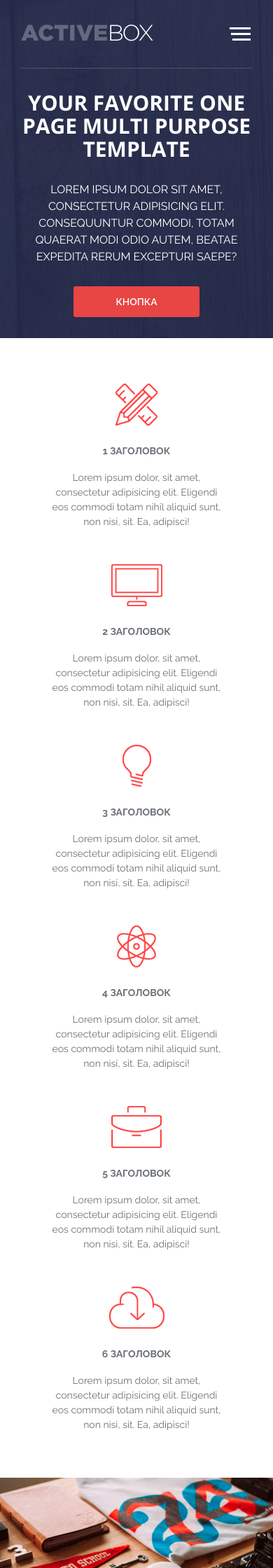
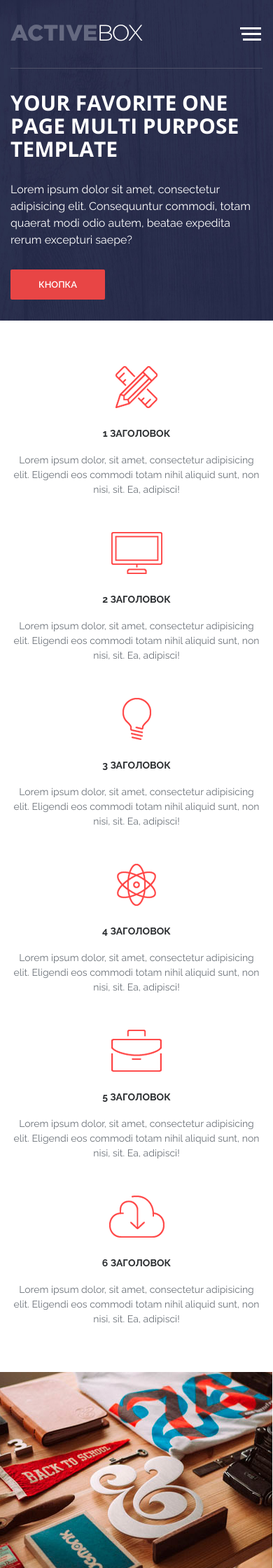
Before and after one commit to Nikita-Kalinkin/Nikita-Kalinkin.github.io, a PHP site: page / in a window 390 px wide. Shown: the top 2240 px of the page at 70% size. Run offline with PHP 8.4, Linux system fonts and the light colour scheme.

Commit message:
Add files via upload

```diff
--- a/ActiveBox/css/style.css
+++ b/ActiveBox/css/style.css
@@ -1,42 +1,41 @@
 body {
-     margin: 0; /* Отступы*/
+    margin: 0;
 
-     font-family: 'Raleway', sans-serif; /*Тип Шрифта*/
-     font-size: 14px; /*Размер Шрифта*/
-     color: #6c7279; /*Цвет Шрифта*/
+    font-family: 'Raleway', sans-serif;
+    font-size: 14px;
+    color: #6c7279;
+    -webkit-font-smoothing: antialiased;
 
-     background-color:  white;
-     -webkit-font-smoothing: antialiased;
+    background-color: #fff;
 }
 
 *,
-*,:before
-*,:after {
-     box-sizing: border-box; /*Границы*/
+*:before,
+*:after {
+    box-sizing: border-box;
 }
 
-h1,h2,h3,h4,h5,h6 {
+h1, h2, h3, h4, h5, h6 {
     margin: 0;
 }
 
 p {
-	margin: 0 0 10px ;
+    margin: 0 0 10px;
 }
 
 
 /* Container
 ===================*/
 .container {
-    /*width: 100%;  ======Ширина сайта===========*/
-    max-width: 1200px; /*======Мах Ширина сайта===========*/
+    width: 100%;
+    max-width: 1200px;
     margin: 0 auto;
-    padding: 0 30px;
+    padding: 0 15px;
+}
 
 
-}
-
-/*======header шапка сайта
-===========*/
+/* Header
+===================*/
 
 .header {
     width: 100%;
@@ -103,142 +110,142 @@
     justify-content: center;
     height: 750px;
     padding-top: 100px;
-    text-transform: uppercase;
-	text-align: center;
 
-	background: #31344e url(../img/intro-bg.jpg);
-	background-repeat: no-repeat;
-    background-position: center top;
+    background: #31344e url("img/intro-bg.jpg") center no-repeat;
     background-size: cover;
+}
 
-
-}
 .intro__inner {
     width: 100%;
     max-width: 970px;
     margin: 0 auto;
+
     text-align: center;
 }
+
 .intro__title {
     margin: 0 0 30px;
 
-	font-family: 'Open sans', sans-serif;
-	color: white;
+    font-family: 'Open Sans', sans-serif;
     font-size: 65px;
     line-height: 1.1;
     color: #fff;
     font-weight: 700;
     text-transform: uppercase;
-	text-align: center;
 }
 
 .intro__subtitle {
+    margin-bottom: 60px;
 
-    margin-bottom: 60px;
-	font-size: 16px;
-	color: white;
+    font-size: 22px;
+    color: #fff;
     line-height: 1.5;
     font-weight: 400;
-	text-transform: uppercase;
-	text-align: center;
 }
 
-/*======Button
-===========*/
+
+/* Button
+===================*/
 .btn {
     display: inline-block;
     vertical-align: top;
-	padding: 14px 60px;
-    color: white;
+    padding: 14px 40px;
 
-	border-radius: 3px;
+    border-radius: 2px;
     border: 0;
     cursor: pointer;
+
     font-family: 'Raleway', sans-serif;
-	font-size: 14px;
+    font-size: 13px;
+    color: #fff;
     font-weight: 600;
     text-transform: uppercase;
     text-decoration: none;
     text-align: center;
-	transition: background 0.1s linear;
 
+    transition: background .1s linear;
 }
 
 .btn--red {
     background-color: #e84545;
-
 }
 
-.btn--red:hover{
+.btn--red:hover {
     background-color: #dd3434;
 }
 
 .btn--long {
-    min-width: 160px;
+    min-width: 280px;
 }
 
-/*------features-----*/
 
-.features{
+
+/* Features
+===================*/
+.features {
     display: flex;
     flex-wrap: wrap;
     margin: 95px 0;
-	justify-content: center;
 }
 
-.features__item{
-	width: 24%;
+.features__item {
+    width: 33.33333%;
     padding: 0 40px;
     margin: 25px 0;
+
     text-align: center;
-
 }
 
-.features__icon{
+.features__icon {
     margin-bottom: 25px;
 }
 
-.features__title{
+.features__title {
     margin-bottom: 20px;
 
     font-size: 14px;
-	color: #2d3033
+    color: #2d3033;
     font-weight: 700;
     text-transform: uppercase;
 }
 
-.features__text{
+.features__text {
     font-size: 14px;
     line-height: 1.5;
     color: #6c7279;
 }
 
-/*Works*/
 
+/* Works
+===================*/
 .works {
     display: flex;
     flex-wrap: wrap;
-
 }
 
 .works__item {
     width: 25%;
     height: 350px;
+
+    border-bottom: 1px solid #fff;
+    border-right: 1px solid #fff;
+
     position: relative;
     overflow: hidden;
-
 }
 
-.works__item:hover .works__content  {
+.works__item:hover .works__content {
     opacity: 1;
+}
 
-}
 .works__photo {
     min-width: 100%;
+
     position: absolute;
     top: 50%;
     left: 50%;
     z-index: 1;
+
     transform: translate3d(-50%, -50%, 0);
 }
 
@@ -464,19 +484,19 @@
     background: #fff;
     border-radius: 50%;
     border: 0;
-	opacity: 0.5;
+    opacity: .5;
     cursor: pointer;
 
     font-size: 0;
     color: transparent;
+}
 
+.slick-dots button:focus {
+    outline: 0;
 }
 
 .slick-dots .slick-active button {
     opacity: 1;
-}
-	.slick-dots: focus {
-		outline: 0;
 }
 
 /* Download
@@ -639,55 +667,58 @@
 
     .nav.show {
         display: flex;
-
     }
 
     .nav__link {
         padding: 9px 15px;
     }
+
     /* Burger */
     .burger {
         display: block;
     }
+
     /* Intro */
     .intro__title {
         font-size: 40px;
     }
+
+    /* Features */
+    .features__item {
+        width: 50%;
+    }
+
     /* Team */
+    .team__item {
+        width: 50%;
+
+        text-align: center;
+    }
+
     .team__photo {
         margin-left: auto;
         margin-right: auto;
     }
 
-   .team__inner {
+    /* Team */
+    .social {
         justify-content: center;
-    flex-wrap: wrap;
     }
 
-   .team__item {
-    width: 45%;
-    text-align: center;
-   }
-   .social {
-    justify-content: center;
-    flex-wrap: wrap;
-    }
-   /* main */
-   .main__item {
-   	flex-wrap: wrap;
-   }
-   .main__photo {
+    /* Reviews */
+    .reviews__photo {
         width: 100%;
         margin: 15px 0 40px;
         overflow: hidden;
     }
-   .main__content {
+
+    .reviews__content {
         width: 100%;
         padding-left: 0;
         padding-bottom: 40px;
     }
+}
 
-}
 
 @media (max-width: 767px) {
 
@@ -707,34 +738,44 @@
 
         font-size: 16px;
     }
-     /*features*/
+
+    /* Features */
     .features {
         margin: 40px 0;
     }
+
     .features__item {
-        width: 75%;
+        width: 100%;
         padding-left: 0;
         padding-right: 0;
     }
-       /*Works*/
+
+    /* Works */
     .works__item {
         width: 100%;
         height: 300px;
     }
 
+    /* Team */
     .team {
         margin: 60px 0 30px;
     }
 
     .team__item {
-    width: 75%;
+        width: 100%;
     }
 
- /* main */
-    .main__text {
+    /* Reviews */
+    .reviews__text {
         font-size: 25px;
     }
 
+    /* Btn */
+    .btn--long {
+        min-width: 260px;
+    }
+
+    /* Download */
     .download {
         margin: 50px 0;
     }
```
Also changed, not shown: other parts of ActiveBox/css/style.css (+80 -57 lines). Lines whose indentation alone changed are shown as unchanged.
